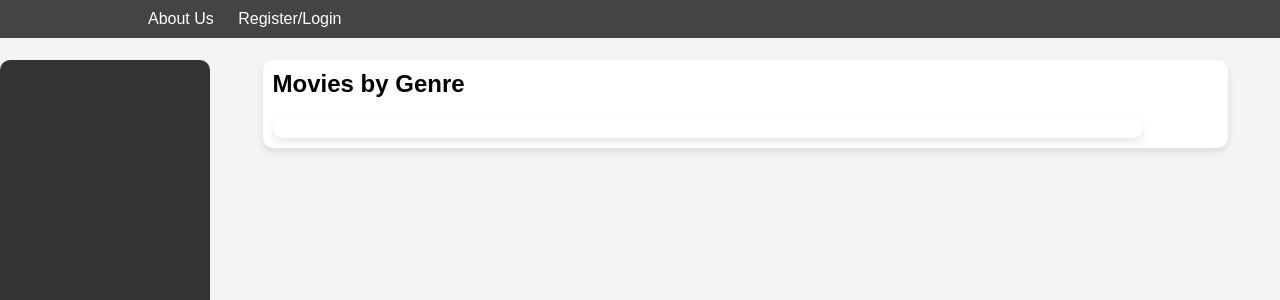
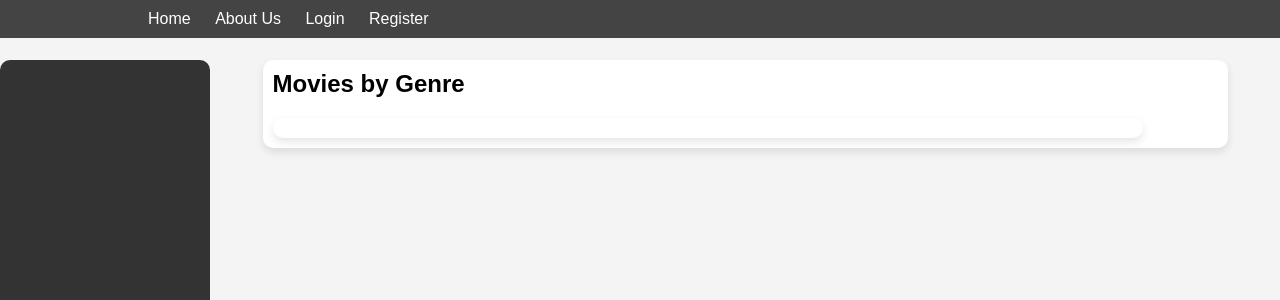
Before and after one commit to owinrojas/CinemaSync, a PHP site: page /genreMovies.php in a window 1280 px wide. Shown: the top 300 px of the page. Run offline with PHP 8.4, Linux system fonts and the light colour scheme.

Commit message:
Implemented home button on all pages

```diff
--- a/aboutUs.php
+++ b/aboutUs.php
@@ -68,6 +68,7 @@ if (isset($_SESSION['email'])) {
             ?>
 
             <div class="navbar-links">
+                <a href="index.php">Home</a>
                 <a href="aboutUs.php">About Us</a>
 
                 <?php
--- a/genreMovies.php
+++ b/genreMovies.php
@@ -28,8 +28,10 @@ if (isset($_SESSION['email'])) {
     <nav class="navbar">
         <div class="navbar-content">
             <div class="navbar-links">
+                <a href="index.php">Home</a>
                 <a href="#about-us">About Us</a>
-                <a href="#register-login">Register/Login</a>
+                <a href="login.php">Login</a>
+                <a href="register.php">Register</a>
             </div>
         </div>
     </nav>
--- a/index.php
+++ b/index.php
@@ -42,6 +42,7 @@ if (isset($_SESSION['email'])) {
             ?>
 
             <div class="navbar-links">
+                <a href="index.php">Home</a>
                 <a href="aboutUs.php">About Us</a>
 
                 <?php
```
